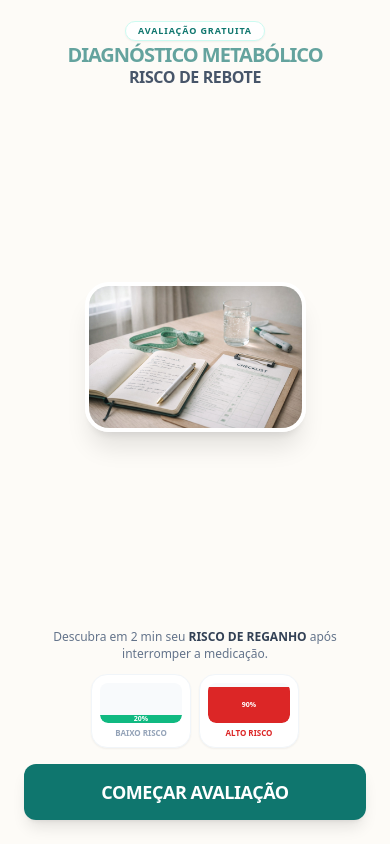
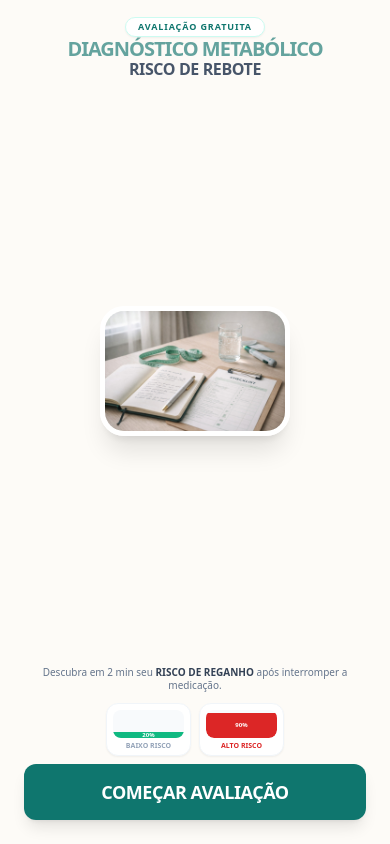
Before and after one commit to Gguga/quiz, a React (Vite) app: page / in a window 390 px wide. Built offline with nearby package versions, Linux system fonts and the light colour scheme.

Commit message:
Update App.tsx

```diff
--- a/App.tsx
+++ b/App.tsx
@@ -9,6 +9,9 @@ import NewsInterstitial from './components/NewsInterstitial';
 import VideoInterstitial from './components/VideoInterstitial';
 import AuthorityInterstitial from './components/AuthorityInterstitial';
 import { analyzeQuizResults } from './services/geminiService';
+
+// Importação direta da imagem para garantir que o Vite a encontre na raiz do projeto
+import capaImg from './capa.jpeg';
 
 const App: React.FC = () => {
   const [currentStep, setCurrentStep] = useState<number>(-1);
@@ -109,68 +112,61 @@ const App: React.FC = () => {
 
       <main className="flex-1 flex flex-col max-w-md mx-auto w-full relative h-full overflow-hidden">
         {currentStep === -1 && !loading && !results && !showVsl && (
-          <div className="flex-1 flex flex-col justify-between py-4 px-6 text-center animate-fadeIn h-full overflow-hidden">
+          <div className="flex-1 flex flex-col justify-between py-3 px-6 text-center animate-fadeIn h-full overflow-hidden">
 
-            {/* Topo: Títulos Compactos */}
-            <div className="shrink-0 space-y-1">
+            {/* Topo: Títulos Ultra Compactos */}
+            <div className="shrink-0 space-y-0.5">
               <span className="bg-white text-[#0f766e] px-3 py-0.5 rounded-full text-[9px] font-black uppercase border border-teal-100 shadow-sm inline-block tracking-widest">Avaliação Gratuita</span>
-              <h1 className="text-[#64a39e] font-black text-xl md:text-2xl uppercase tracking-tighter leading-none">Diagnóstico Metabólico</h1>
+              <h1 className="text-[#64a39e] font-black text-xl md:text-2xl uppercase tracking-tighter leading-none mt-1">Diagnóstico Metabólico</h1>
               <h2 className="text-slate-600 font-bold text-base md:text-lg uppercase tracking-tight leading-none">Risco de Rebote</h2>
             </div>
 
-            {/* Meio: Foto Redimensionada (Dobra Única) */}
-            <div className="flex-1 flex items-center justify-center min-h-0 py-2">
-              <div className="relative max-h-[150px] md:max-h-[180px] w-auto">
+            {/* Meio: Foto com Importação Garantida */}
+            <div className="flex-1 flex items-center justify-center min-h-0 py-1">
+              <div className="relative group max-h-[130px] md:max-h-[160px] w-auto">
                 <img
-                  src="capa.jpeg"
+                  src={capaImg}
                   alt="Protocolo Pós-Caneta"
-                  className="max-h-[150px] md:max-h-[180px] w-auto rounded-3xl shadow-xl border-4 border-white"
-                  onError={(e) => {
-                    const img = e.target as HTMLImageElement;
-                    if (!img.src.includes('capa.jpeg')) {
-                        img.src = 'capa.jpeg';
-                    }
-                  }}
+                  className="max-h-[130px] md:max-h-[160px] w-auto rounded-[1.5rem] shadow-xl border-[5px] border-white object-contain"
                 />
               </div>
             </div>
 
-            {/* Texto de Apoio Curto */}
-            <div className="shrink-0 space-y-3">
-              <p className="text-slate-500 font-medium text-xs md:text-sm leading-snug px-4">
+            {/* Texto de Apoio e Gráficos Super Compactos */}
+            <div className="shrink-0 space-y-2.5">
+              <p className="text-slate-500 font-medium text-[10px] md:text-sm leading-snug px-4">
                 Descubra em 2 min seu <span className="font-black text-slate-700 uppercase">risco de reganho</span> após interromper a medicação.
               </p>
 
-              {/* Gráficos Compactos */}
               <div className="flex flex-row w-full gap-2 justify-center items-center">
-                <div className="bg-white rounded-2xl border border-slate-100 shadow-sm p-2 flex-1 flex flex-col items-center max-w-[100px]">
-                  <div className="w-full bg-slate-50 h-10 rounded-lg relative overflow-hidden flex flex-col justify-end">
+                <div className="bg-white rounded-xl border border-slate-100 shadow-sm p-1.5 flex-1 flex flex-col items-center max-w-[85px]">
+                  <div className="w-full bg-slate-50 h-7 rounded-lg relative overflow-hidden flex flex-col justify-end">
                      <div
                       className="bg-emerald-500 w-full rounded-b-lg flex items-center justify-center transition-all duration-[1500ms] ease-out"
                       style={{ height: animateCharts ? '20%' : '0%' }}
                      >
-                       <span className={`text-[7px] font-black text-white ${animateCharts ? 'opacity-100' : 'opacity-0'}`}>20%</span>
+                       <span className={`text-[6px] font-black text-white ${animateCharts ? 'opacity-100' : 'opacity-0'}`}>20%</span>
                      </div>
                   </div>
-                  <span className="text-[8px] font-bold text-slate-400 uppercase mt-1">Baixo Risco</span>
+                  <span className="text-[7px] font-bold text-slate-400 uppercase mt-1 leading-none">Baixo Risco</span>
                 </div>
 
-                <div className="bg-white rounded-2xl border border-slate-100 shadow-sm p-2 flex-1 flex flex-col items-center max-w-[100px]">
-                  <div className="w-full bg-slate-50 h-10 rounded-lg relative overflow-hidden flex flex-col justify-end">
+                <div className="bg-white rounded-xl border border-slate-100 shadow-sm p-1.5 flex-1 flex flex-col items-center max-w-[85px]">
+                  <div className="w-full bg-slate-50 h-7 rounded-lg relative overflow-hidden flex flex-col justify-end">
                      <div
                       className="bg-red-600 w-full rounded-b-lg flex items-center justify-center transition-all duration-[1500ms] ease-out"
                       style={{ height: animateCharts ? '90%' : '0%' }}
                      >
-                       <span className={`text-[7px] font-black text-white ${animateCharts ? 'opacity-100' : 'opacity-0'}`}>90%</span>
+                       <span className={`text-[6px] font-black text-white ${animateCharts ? 'opacity-100' : 'opacity-0'}`}>90%</span>
                      </div>
                   </div>
-                  <span className="text-[8px] font-black text-red-600 uppercase mt-1">Alto Risco</span>
+                  <span className="text-[7px] font-black text-red-600 uppercase mt-1 leading-none">Alto Risco</span>
                 </div>
               </div>
             </div>
 
-            {/* Base: Botão com padding otimizado */}
-            <div className="shrink-0 pt-4 pb-2">
+            {/* Base: Botão com altura fixa para não gerar scroll */}
+            <div className="shrink-0 pt-2 pb-3">
               <button
                 onClick={() => setCurrentStep(0)}
                 className="w-full py-3.5 bg-[#0f766e] text-white rounded-xl text-lg font-black uppercase shadow-lg active:scale-95 transition-transform tracking-tight"
@@ -182,6 +178,7 @@ const App: React.FC = () => {
         )}
 
         {qIdx !== null && !loading && !results && !showVsl && (
+          <div className="flex-1 overflow-y-auto no-scrollbar">
             <QuizStep
               question={QUESTIONS[qIdx]}
               selectedOption={answers[QUESTIONS[qIdx].id] || null}
@@ -191,6 +188,7 @@ const App: React.FC = () => {
               isFirst={currentStep === 0}
               isLast={currentStep === 14}
             />
+          </div>
         )}
 
         {(currentStep === 2 || currentStep === 4 || currentStep === 5) && !loading && !showVsl && (
```
Lines whose indentation alone changed are shown as unchanged.
